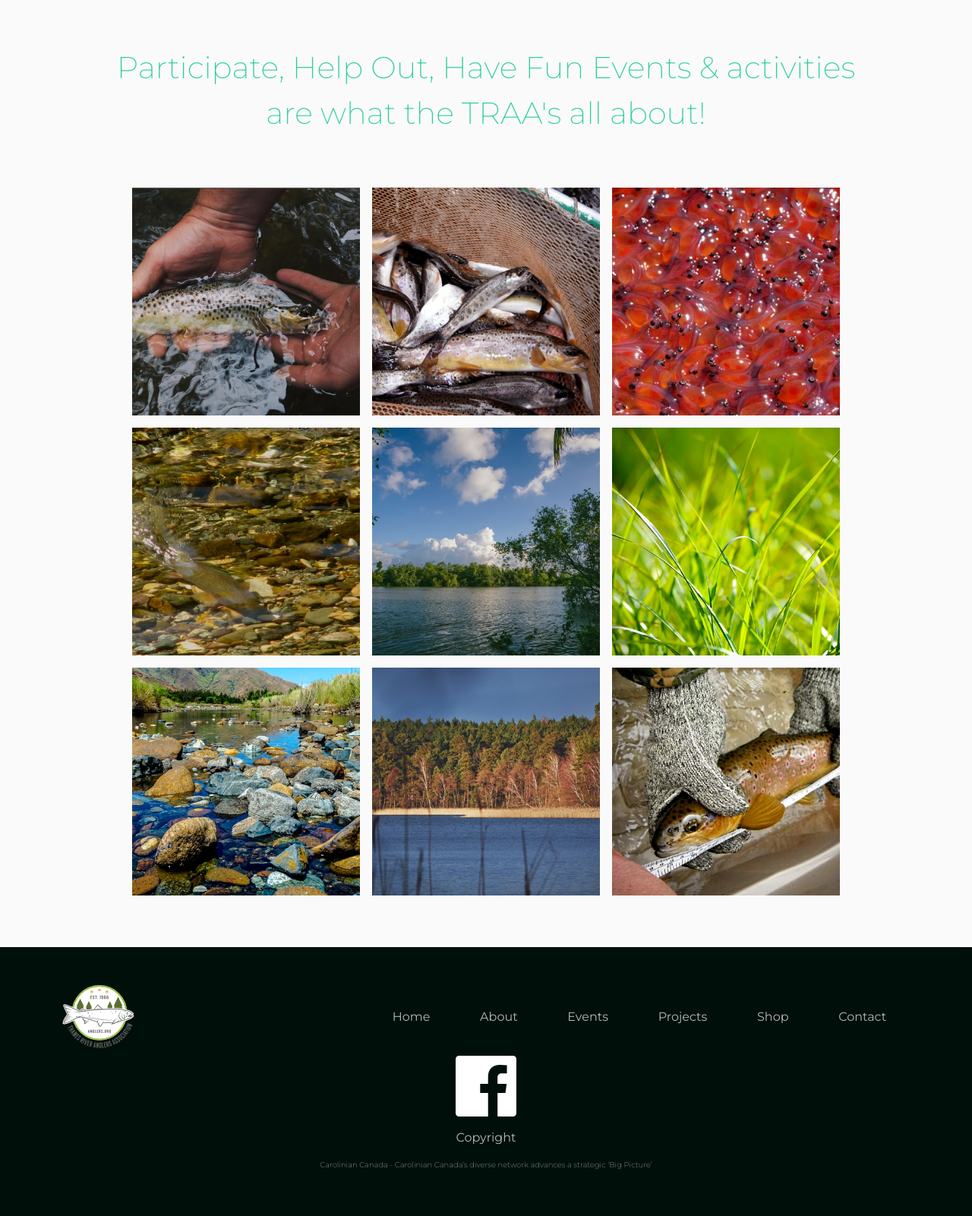
After one commit to lanle98/Le_Kandych_Final_Integrated, a PHP site: page /events.html in a window 1280 px wide. The commit adds this page. Shown: the part 585-2186 px from the top of the page at 76% size. Run offline with PHP 8.4, Linux system fonts and the light colour scheme.

Commit message:
added events page
:wq

```diff
--- /dev/null
+++ b/css/events.css
@@ -0,0 +1,103 @@
+.promoText
+{
+	margin: 0 auto;
+	max-width: 80vw;
+}
+
+.promoText h2
+{
+	text-align: center;
+	font-weight: lighter;
+	font-size: 20px;
+	line-height: 1.5em;
+}
+
+.container
+{
+	max-width: 4000px;
+	margin: 0 auto;
+}
+
+
+.boxes
+{
+
+}
+
+.box
+{
+	max-width: 300px;
+	height: 300px;
+	margin: 8px;
+	position: relative;
+	overflow: hidden;
+
+}
+
+
+
+.eventsSection img
+{
+	width: 100%;
+	height: 100%;
+	object-fit: cover;
+
+
+}
+
+
+
+.gradient
+{
+	position: absolute;
+	background-image: linear-gradient(to bottom, #37cf95, #00c1b6, #00b0ce, #009bd5, #3a84ca);
+	opacity: .5;
+	width: 100%;
+	height: 100%;
+}
+
+.eventName
+{
+	position: absolute;
+	top: 20px;
+	left: 20px;
+	width: 100px;
+}
+
+.eventName h3
+{
+	font-size: 35px;
+	text-align: justify;
+}
+
+.seemore
+{
+	position: absolute;
+	bottom: 20px;
+	right: 20px;
+}
+
+
+
+@media screen and (min-width: 1024px) {
+
+
+	.promoText h2
+	{
+		font-size: 40px;
+	}
+
+	.eventTop
+	{
+		position: absolute;
+		transform: translateY(100%);
+		transition: .2s;
+		width: 100%;
+		height: 100%;
+	}
+
+	.box:hover .eventTop
+	{
+		transform: translateY(0);
+	}
+}
--- a/css/projects.css
+++ b/css/projects.css
@@ -143,7 +143,7 @@
 	{
 		max-width: 10px;
 		margin: 0;
-		height: 300px;
+		height: 350px;
 		bottom: 0px;
 		padding: 40px;
 		left: -50px;
@@ -162,13 +162,12 @@
 	{
 		max-width: 10px;
 		margin: 0;
-		height: 300px;
 		bottom: 0px;
 		padding: 40px;
 		left: -50px;
 		left: 0;
 		max-width: 300px;
-		height: 300px;
+		height: 350px;
 		transition: .5s;
 	}
 }
--- /dev/null
+++ b/events.html
@@ -0,0 +1,190 @@
+<!DOCTYPE html>
+<html lang="en">
+<head>
+	<meta charset="UTF-8">
+    <meta http-equiv="x-ua-compatible" content="ie=edge">
+    <meta name="viewport" content="width=device-width, initial-scale=1.0" />
+	<title>Events</title>
+	<link rel="stylesheet" type="text/css" href="css/reset.css">
+	<link rel="stylesheet" type="text/css" href="css/main.css">
+	<link rel="stylesheet" type="text/css" href="css/events.css">
+	<link href="https://fonts.googleapis.com/css?family=Montserrat:200,400,500,800" rel="stylesheet">
+<body>
+	<header>
+		<h1 class="hidden">Header</h1>
+		<div class="top">
+			<section class="logo">
+				<h2 class="hidden">Logo</h2>
+				<img src="images/logo.svg" alt="Logo">
+			</section>
+			<section class="menu">
+				<h2 class="hidden">Menu Bar</h2>
+				<span></span>
+				<span></span>
+				<span></span>
+			</section>
+
+			<nav class="desktopNav">
+				<h2 class="hidden">Desktop Navigation</h2>
+				<ul>
+					<li><a href="index.html">Home</a></li>
+					<li><a href="about.html">About</a></li>
+					<li><a href="events.html">Events</a></li>
+					<li><a href="projects.html">Projects</a></li>
+					<li><a href="shop.html">Shop</a></li>
+					<li><a href="contact.html">Contact</a></li>
+				</ul>
+			</nav>
+
+			<button class="donate boxShadow">
+				Donate
+			</button>
+		</div>
+		<h2 class="titlePage projectPage">Events</h2>
+	</header>
+
+	<div class="container">
+		<section class="marginSection">
+		<div class="promoText">
+			<h2>Participate, Help Out, Have Fun
+			Events & activities are what
+			the TRAA's all about!</h2>
+		</div>
+		</section>
+
+		<section class="eventsSection boxes  marginSection">
+			<div class="box">
+				<div class="eventTop">
+					<div class="gradient"></div>
+					<div class="eventName"><h3>Stream Habitat Work Party</h3></div>
+					<button class="seemore boxShadow">See more</button>
+				</div>
+
+				<img src="images/events/img1.jpg" alt="events">
+
+
+			</div>
+
+			<div class="box">
+
+				<div class="eventTop">
+					<div class="gradient"></div>
+					<div class="eventName"><h3>Stream Habitat Work Party</h3></div>
+					<button class="seemore boxShadow">See more</button>
+				</div>
+
+				<img src="images/events/img2.jpg" alt="events">
+			</div>
+
+			<div class="box">
+
+				<div class="eventTop">
+					<div class="gradient"></div>
+					<div class="eventName"><h3>Stream Habitat Work Party</h3></div>
+					<button class="seemore boxShadow">See more</button>
+				</div>
+
+
+				<img src="images/events/img3.jpg" alt="events">
+			</div>
+
+			<div class="box">
+				<div class="eventTop">
+					<div class="gradient"></div>
+					<div class="eventName"><h3>Stream Habitat Work Party</h3></div>
+					<button class="seemore boxShadow">See more</button>
+				</div>
+
+				<img src="images/events/img4.jpg" alt="events">
+			</div>
+
+			<div class="box">
+
+				<div class="eventTop">
+					<div class="gradient"></div>
+					<div class="eventName"><h3>Stream Habitat Work Party</h3></div>
+					<button class="seemore boxShadow">See more</button>
+				</div>
+
+				<img src="images/events/img5.jpg" alt="events">
+			</div>
+
+			<div class="box">
+
+				<div class="eventTop">
+					<div class="gradient"></div>
+					<div class="eventName"><h3>Stream Habitat Work Party</h3></div>
+					<button class="seemore boxShadow">See more</button>
+				</div>
+
+
+				<img src="images/events/img6.jpg" alt="events">
+			</div>
+
+			<div class="box">
+
+				<div class="eventTop">
+					<div class="gradient"></div>
+					<div class="eventName"><h3>Stream Habitat Work Party</h3></div>
+					<button class="seemore boxShadow">See more</button>
+				</div>
+
+
+				<img src="images/events/img7.jpg" alt="events">
+			</div>
+
+			<div class="box">
+
+				<div class="eventTop">
+					<div class="gradient"></div>
+					<div class="eventName"><h3>Stream Habitat Work Party</h3></div>
+					<button class="seemore boxShadow">See more</button>
+				</div>
+
+				<img src="images/events/img8.jpg" alt="events">
+			</div>
+
+			<div class="box">
+
+				<div class="eventTop">
+					<div class="gradient"></div>
+					<div class="eventName"><h3>Stream Habitat Work Party</h3></div>
+					<button class="seemore boxShadow">See more</button>
+				</div>
+
+				<img src="images/events/img9.jpg" alt="events">
+			</div>
+		</section>
+	</div>
+
+	<footer>
+		<h1 class="hidden">Footer</h1>
+		<div class="footer">
+		<section class="logo logoFooter">
+				<h2 class="hidden">Logo</h2>
+				<img src="images/logo.svg" alt="Logo">
+		</section>
+		<nav>
+			<h2 class="hidden">Footer Navigation</h2>
+			<ul>
+				<li><a href="index.html">Home</a></li>
+				<li><a href="about.html">About</a></li>
+				<li><a href="events.html">Events</a></li>
+				<li><a href="projects.html">Projects</a></li>
+				<li><a href="shop.html">Shop</a></li>
+				<li><a href="contact.html">Contact</a></li>
+
+			</ul>
+		</nav>
+		</div>
+		<div class="socialMedia">
+			<img src="images/facebook.svg">
+		</div>
+		<div class="copyRight">
+			<h2>Copyright</h2>
+			<p>Carolinian Canada - Carolinian Canada’s diverse network advances a strategic ‘Big Picture’</p>
+		</div>
+	</footer>
+<script src="js/main.js"></script>
+</body>
+</html>
--- a/index.html
+++ b/index.html
@@ -154,6 +154,7 @@
 
 
 
+
 	<footer>
 		<h1 class="hidden">Footer</h1>
 		<div class="footer">
@@ -182,6 +183,6 @@
 			<p>Carolinian Canada - Carolinian Canada’s diverse network advances a strategic ‘Big Picture’</p>
 		</div>
 	</footer>
-
+<script src="js/main.js"></script>
 </body>
 </html>
--- a/projects.html
+++ b/projects.html
@@ -43,6 +43,8 @@
 		</div>
 		<h2 class="titlePage projectPage">Projects</h2>
 	</header>
+
+
 	<div class="container">
 		<section class="marginSection">
 			<div class="promoText">
```
Also changed, not shown: images/events/img1.jpg (added), images/events/img2.jpg (added), images/events/img3.jpg (added), images/events/img4.jpg (added), images/events/img5.jpg (added), images/events/img6.jpg (added), images/events/img7.jpg (added), images/events/img8.jpg (added), images/events/img9.jpg (added).
